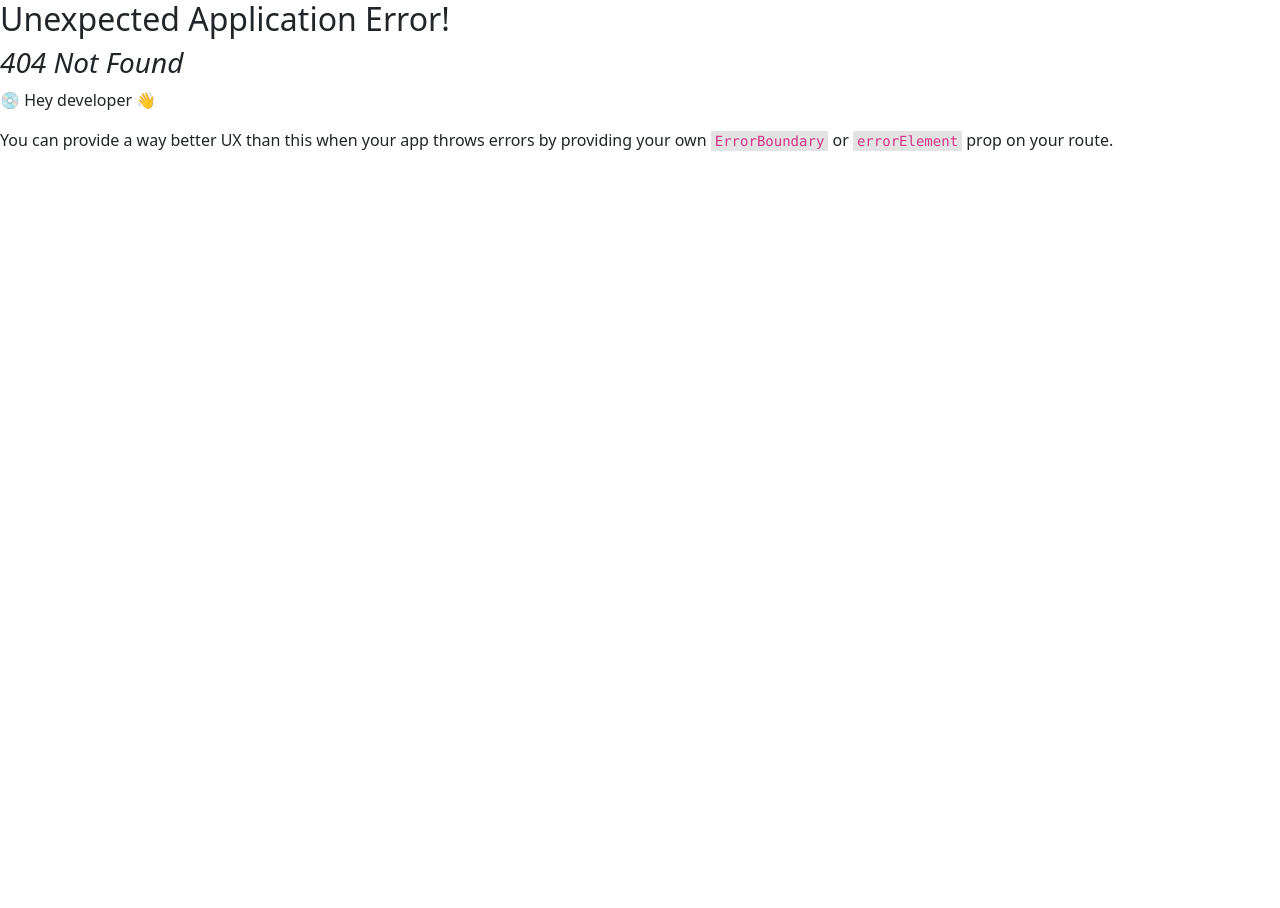
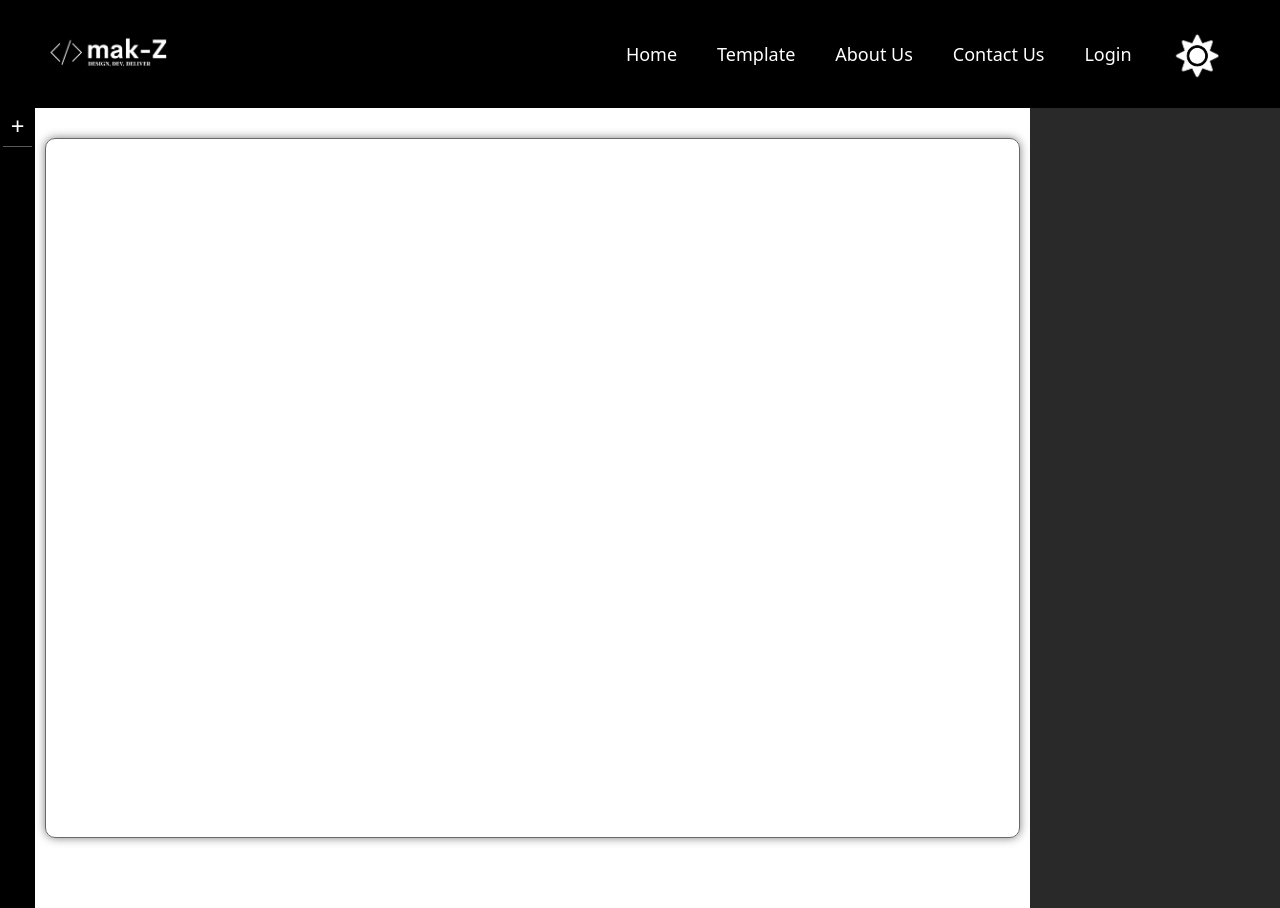
Before and after one commit to Smit-Patel-2133/mak-Z, a React (Vite) app in the folder Front End/mak Z/: page /editPage in a window 1280 px wide. Before the commit this address had no page. Before the commit the page ends 800 px from the top, so only its background shows below. Built offline with nearby package versions, Linux system fonts and the light colour scheme.

Commit message:
Disign the struture of edit page

```diff
--- a/Front End/mak Z/package.json
+++ b/Front End/mak Z/package.json
@@ -10,6 +10,7 @@
     "preview": "vite preview"
   },
   "dependencies": {
+    "@fortawesome/fontawesome-free": "^6.5.1",
     "@fortawesome/free-solid-svg-icons": "^6.5.1",
     "@fortawesome/react-fontawesome": "^0.2.0",
     "@material-tailwind/react": "^2.1.9",
--- a/Front End/mak Z/src/components/EditPage/editPage.css
+++ b/Front End/mak Z/src/components/EditPage/editPage.css
@@ -6,6 +6,11 @@
     flex-direction: column;
     min-height: 100vh;
     float: left;
+}
+.toolBar ul, .list ul {
+    list-style-type: none;
+    padding: 0;
+    margin: 0;
 }
 .toolBar li{
     font-size: x-large;
@@ -23,20 +28,22 @@
 }
 .elements{
     background-color: rgb(41, 41, 41);
+    left: 35px;
     color: white;
     float: left;
     overflow: hidden;
-    width: 200px;
+    width: 0px;
     display: flex;
     flex-direction: column;
     min-height: 100vh;
     transition: 1.5s ease-in-out;
+    white-space: nowrap;
 }
 .add:hover{
     cursor: pointer;
 }
-.add:hover .elements{
-    width: 0px !important;
+.elementHovered{
+    width: 200px;
 }
 .style{
     width: 250px;
@@ -45,10 +52,68 @@
     display: flex;
     flex-direction: column;
     min-height: 100vh;
+    transition: 1.5s ease-in-out;
 }
 .main{
     position: relative;
 }
+.elements h5{
+    margin-top: 10px;
+    margin-left: 32px;
+    position: relative;
+}
+.elements h5::after{
+    content: '';
+    position: absolute;
+    height: 2px;
+    width: 105px;
+    background-color: white;
+    bottom: -7px;
+    left: 17px;
+}
+.mainList{
+    width: 100% !important;
+    margin-left: 0px !important;
+    border: 0px !important;
+    height: auto !important;
+    position: relative;
+    white-space: nowrap;
+    overflow: hidden;
+}
+.mainList::after{
+    content: '';
+    position: absolute;
+    background-color: rgb(136, 134, 134);
+    height: 1px;
+    min-width: 160px;
+    bottom: 0px;
+    left: 20px;
+}
+.list li{
+    margin: 5px 10px;
+    width: 80px;
+    height: 70px;
+    border: 1px solid white;
+    border-radius: 5px;
+    text-align: center;
+    padding: 5px 0px;
+    overflow: hidden;
+    float: left;
+    cursor: pointer;
+}
+.list svg{
+    font-size: x-large;
+}
 .edit{
-    border: 1px;
+    width: calc(100% - 305px);
+    border: 1px solid rgb(105, 104, 104);
+    margin: 30px 10px;
+    float: left;
+    height: auto;
+    border-radius: 10px;
+    min-height: 700px !important;
+    box-shadow: 0 0 10px rgba(0, 0, 0, 0.5);
 }
+.styleHovered{
+    width: 0px;
+}
--- a/Front End/mak Z/src/components/EditPage/editPage.jsx
+++ b/Front End/mak Z/src/components/EditPage/editPage.jsx
@@ -1,22 +1,75 @@
-import React, {useState} from "react";
-import './editPage.css'
+import React, { useState } from "react";
+import './editPage.css';
+import Header from '../Header/Header';
+import { FontAwesomeIcon } from '@fortawesome/react-fontawesome';
+import {faParagraph } from '@fortawesome/free-solid-svg-icons';
 
-const editPage = (props) => {
+const editPage = () => {
+
+    const [elementHover, setElementHover] = useState(false);
+    const [styleHover, setStyleHover] = useState(true);
+
+    function mouseOver(){
+        setElementHover(true);
+        setStyleHover(false)
+    }
+    function mouseLeave(){
+        setElementHover(false);
+        setStyleHover(true)
+    }
+
     return(
         <>
+        <Header />
         <div className="main">
             <div className="tags">
                 <div className="toolBar">
                     <ul>
-                        <li className="add">+</li>
+                        <li className="add" onMouseEnter={() => mouseOver()} onMouseLeave={() => mouseLeave()}>+</li>
                     </ul>
                 </div>
-                <div className="edit"></div>
-                <div className="elements">
-                    <p>that is element part</p>
+                <div className={`elements ${elementHover ? 'elementHovered' : ''}`}  onMouseEnter={() => mouseOver()} onMouseLeave={() => mouseLeave()}>
+                    <h5>Drag Elements</h5>
+                    <div className="list">
+                        <ul>
+                            <li className="mainList">
+                                <p>Text</p>
+                                <li>
+                                    <FontAwesomeIcon icon={faParagraph} />
+                                    <p>Paragraph</p>
+                                </li>
+                                <li>
+                                    <FontAwesomeIcon icon={faParagraph} />
+                                    <p>Paragraph</p>
+                                </li>
+                                <li>
+                                    <FontAwesomeIcon icon={faParagraph} />
+                                    <p>Paragraph</p>
+                                </li>
+                                <li>
+                                    <FontAwesomeIcon icon={faParagraph} />
+                                    <p>Paragraph</p>
+                                </li>
+                            </li>
+                            <li className="mainList">
+                                <p>Text</p>
+                                <li>
+                                    <FontAwesomeIcon icon={faParagraph} />
+                                    <p>Paragraph</p>
+                                </li>
+                                <li>
+                                    <FontAwesomeIcon icon={faParagraph} />
+                                    <p>Paragraph</p>
+                                </li>
+                            </li>
+                        </ul>
+                    </div>
                 </div>
             </div>
-            <div className="style"></div>
+            <div className="edit">
+
+            </div>
+            <div className={`style ${styleHover ? '' : 'styleHovered'}`}></div>
         </div>
         </>
     )
--- a/Front End/mak Z/src/components/Header/Header.jsx
+++ b/Front End/mak Z/src/components/Header/Header.jsx
@@ -11,7 +11,7 @@ const Header = () => {
         <ul>
             <li><img src={toogle_dark} alt="Profile" /></li>
             <li><a href="/login">Login</a></li>
-            <li><a href="/home">Contect Us</a></li>
+            <li><a href="/home">Contact Us</a></li>
             <li><a href="/home">About Us</a></li>
             <li><a href="/home">Template</a></li>
             <li><a href="/home">Home</a></li>
--- a/Front End/mak Z/src/components/Home/Home.jsx
+++ b/Front End/mak Z/src/components/Home/Home.jsx
@@ -3,6 +3,7 @@ import Header from '../Header/Header';
 import SliderImages from '../SliderImages/SliderImages';
 import AboutSite from '../AboutSite/AboutSite';
 import FeedBack from '../FeedBack/FeedBack.jsx';
+
 const Home = () => {
     return (
         <div>
--- a/Front End/mak Z/src/components/SliderImages/SliderImages.jsx
+++ b/Front End/mak Z/src/components/SliderImages/SliderImages.jsx
@@ -2,7 +2,10 @@ import React from 'react';
 import Carousel from 'react-bootstrap/Carousel';
 import './sliderImages.css'
 import themeImage from '../../assets/picture/theme.png';
+import { Link } from 'react-router-dom';
+
 const SliderImages = () => {
+
   return (
     <div className="slider">
     <Carousel controls={false} indicators={false} interval={3000}>
@@ -10,7 +13,9 @@ const SliderImages = () => {
         <img className="d-block w-100" src={themeImage} alt="First slide" />
         <div className='content'>
           <h3>Static website generator,cerate HTML website</h3><br />
-          <button>Explore Now &gt;&gt;</button>
+          <Link to="/editPage">
+            <button>Explore Now &gt;&gt;</button>
+          </Link>
         </div>
       </Carousel.Item>
       <Carousel.Item className='main'>
--- a/Front End/mak Z/src/main.jsx
+++ b/Front End/mak Z/src/main.jsx
@@ -9,6 +9,9 @@ import SignupForm from "./components/SingUp/SignupForm.jsx";
 import Login from "./components/login/Login.jsx";
 import Home from "./components/Home/Home.jsx";
 import ForgotPassword from './components/login/ForgotPassword.jsx';
+import EditPage from './components/EditPage/EditPage.jsx';
+import '@fortawesome/fontawesome-free/css/all.min.css';
+
 const router=createBrowserRouter(createRoutesFromElements(
     <Route path='/' element={<App/>}>
         <Route path='' element={<LandingPage/>}/>
@@ -16,7 +19,7 @@ const router=createBrowserRouter(createRoutesFromElements(
         <Route path='/login' element={<Login/>}/>
         <Route path='/home' element={<Home/>}/>
         <Route path='/forgot-password' element={<ForgotPassword/>}/>
-
+        <Route path='/editPage' element={<EditPage/>}/>
     </Route>
 
 ))
```
Also changed, not shown: 1 other file (tests, documents, lock files or other folders).
